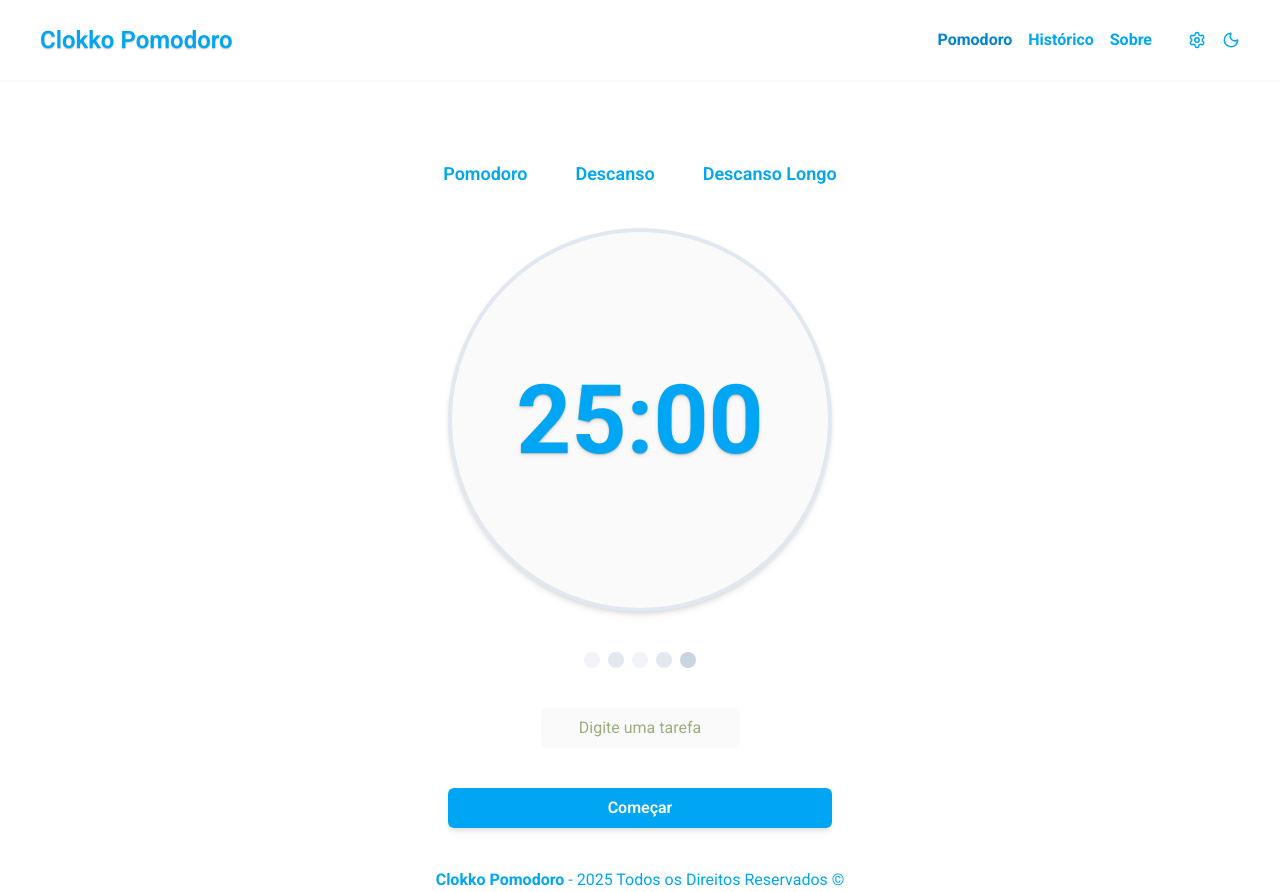
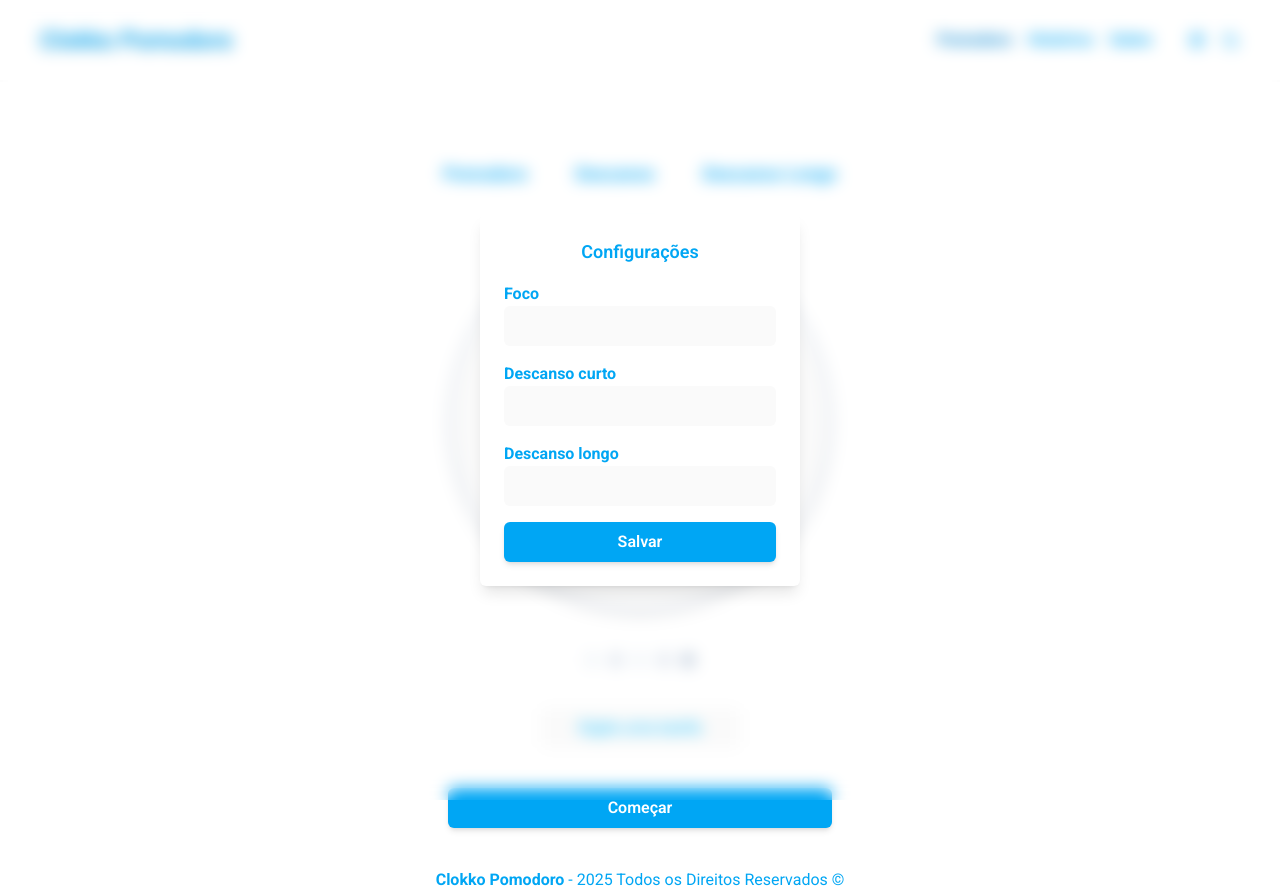
Before and after one commit to davifdev/clokko-pomodoro, a React (Vite) app: page / in a window 1280 px wide. Both pictures are taken after a click on the button 1197 px from the left and 40 px from the top of the page. Built offline with nearby package versions, Linux system fonts and the light colour scheme.

Commit message:
feat: add modal for config

```diff
--- a/src/components/config-component.tsx
+++ b/src/components/config-component.tsx
@@ -1,21 +1,45 @@
+import { createPortal } from 'react-dom';
 import Button from './button-component';
 import Input from './input-component';
+import type { FormEvent } from 'react';
+interface ConfigProps {
+  openConfig: boolean;
+  handleClickOpenConfig: () => void;
+}
 
-const Config = () => {
+const Config = ({ openConfig, handleClickOpenConfig }: ConfigProps) => {
+  if (!openConfig) return null;
+
+  const handleSubmit = (e: FormEvent<HTMLFormElement>) => {
+    e.preventDefault();
+    handleClickOpenConfig();
+  };
+
   return (
-    <main className="absolute top-0 left-0 z-20 flex h-screen w-screen items-center justify-center backdrop-brightness-60">
-      <div className="w-full max-w-80 rounded-md bg-white p-6">
-        <h2 className="mb-4 text-center text-lg font-semibold text-lime-800">
+    <>
+      {createPortal(
+        <main
+          className="fixed top-0 left-0 z-10 flex h-screen w-screen items-center justify-center backdrop-blur-sm"
+          onClick={handleClickOpenConfig}
+        >
+          <div
+            className="relative z-50 w-80 rounded-md bg-white p-6 shadow-lg dark:bg-slate-900"
+            onClick={(e) => e.stopPropagation()}
+          >
+            <h2 className="mb-4 text-center text-lg font-semibold text-sky-500 dark:text-slate-100">
               Configurações
             </h2>
-        <form className="flex flex-col gap-4">
+            <form className="flex flex-col gap-4" onSubmit={handleSubmit}>
               <Input label="Foco" id="focus" />
               <Input label="Descanso curto" id="shortingResting" />
               <Input label="Descanso longo" id="longResting" />
               <Button type="submit">Salvar</Button>
             </form>
           </div>
-    </main>
+        </main>,
+        document.body
+      )}
+    </>
   );
 };
 
--- a/src/components/header-component.tsx
+++ b/src/components/header-component.tsx
@@ -1,8 +1,36 @@
 import { Link, NavLink } from 'react-router-dom';
 import Container from './container';
-import { MoonIcon, SettingsIcon } from 'lucide-react';
-// import Config from './config-component';
+import { MoonIcon, SettingsIcon, SunIcon } from 'lucide-react';
+import { useEffect, useState } from 'react';
+import Config from './config-component';
+type ThemeType = 'light' | 'dark';
+
 const Header = () => {
+  const [theme, setTheme] = useState<ThemeType>(() => {
+    const savedTheme = (localStorage.getItem('theme') as ThemeType) || 'light';
+    return savedTheme;
+  });
+  const [openConfig, setOpenConfig] = useState(false);
+
+  const toggleTheme = () => {
+    console.log('Toggling theme');
+    setTheme((prevTheme) => (prevTheme === 'light' ? 'dark' : 'light'));
+  };
+
+  useEffect(() => {
+    document.documentElement.setAttribute('data-theme', theme);
+    localStorage.setItem('theme', theme);
+  }, [theme]);
+
+  const toggleIcon = {
+    light: <MoonIcon className="text-sky-500 dark:text-slate-100" size={18} />,
+    dark: <SunIcon className="text-sky-500 dark:text-slate-100" size={18} />,
+  } as const;
+
+  const handleClickOpenConfig = () => {
+    setOpenConfig(!openConfig);
+  };
+
   return (
     <header className="fixed z-10 w-full border-b-2 border-zinc-50 bg-white dark:border-slate-800 dark:bg-slate-900">
       <Container>
@@ -52,23 +80,21 @@ const Header = () => {
               </li>
             </ul>
             <div className="flex items-center gap-4">
-              <button>
+              <button onClick={handleClickOpenConfig}>
                 <SettingsIcon
                   className="text-sky-500 dark:text-slate-100"
                   size={18}
                 />
               </button>
-              <button>
-                <MoonIcon
-                  className="text-sky-500 dark:text-slate-100"
-                  size={18}
-                />
-              </button>
+              <button onClick={toggleTheme}>{toggleIcon[theme]}</button>
             </div>
           </nav>
         </div>
       </Container>
-      {/* <Config /> */}
+      <Config
+        openConfig={openConfig}
+        handleClickOpenConfig={handleClickOpenConfig}
+      />
     </header>
   );
 };
--- a/src/components/input-component.tsx
+++ b/src/components/input-component.tsx
@@ -7,12 +7,15 @@ interface InputProps extends ComponentProps<'input'> {
 const Input = ({ label, className, ...props }: InputProps) => {
   return (
     <div className="flex flex-col text-left">
-      <label htmlFor={props.id} className="font-bold text-lime-800">
+      <label
+        htmlFor={props.id}
+        className="font-bold text-sky-500 dark:text-slate-100"
+      >
         {label}
       </label>
       <input
         {...props}
-        className={`rounded-md bg-zinc-50 p-2 text-center text-lime-800 outline-0 dark:bg-slate-700 dark:text-slate-100 ${className}`}
+        className={`rounded-md bg-zinc-50 p-2 text-center text-sky-500 outline-0 placeholder:text-sky-400 dark:bg-slate-700 dark:text-slate-100 dark:placeholder:text-slate-100 ${className}`}
       />
     </div>
   );
```
Lines whose indentation alone changed are shown as unchanged.
